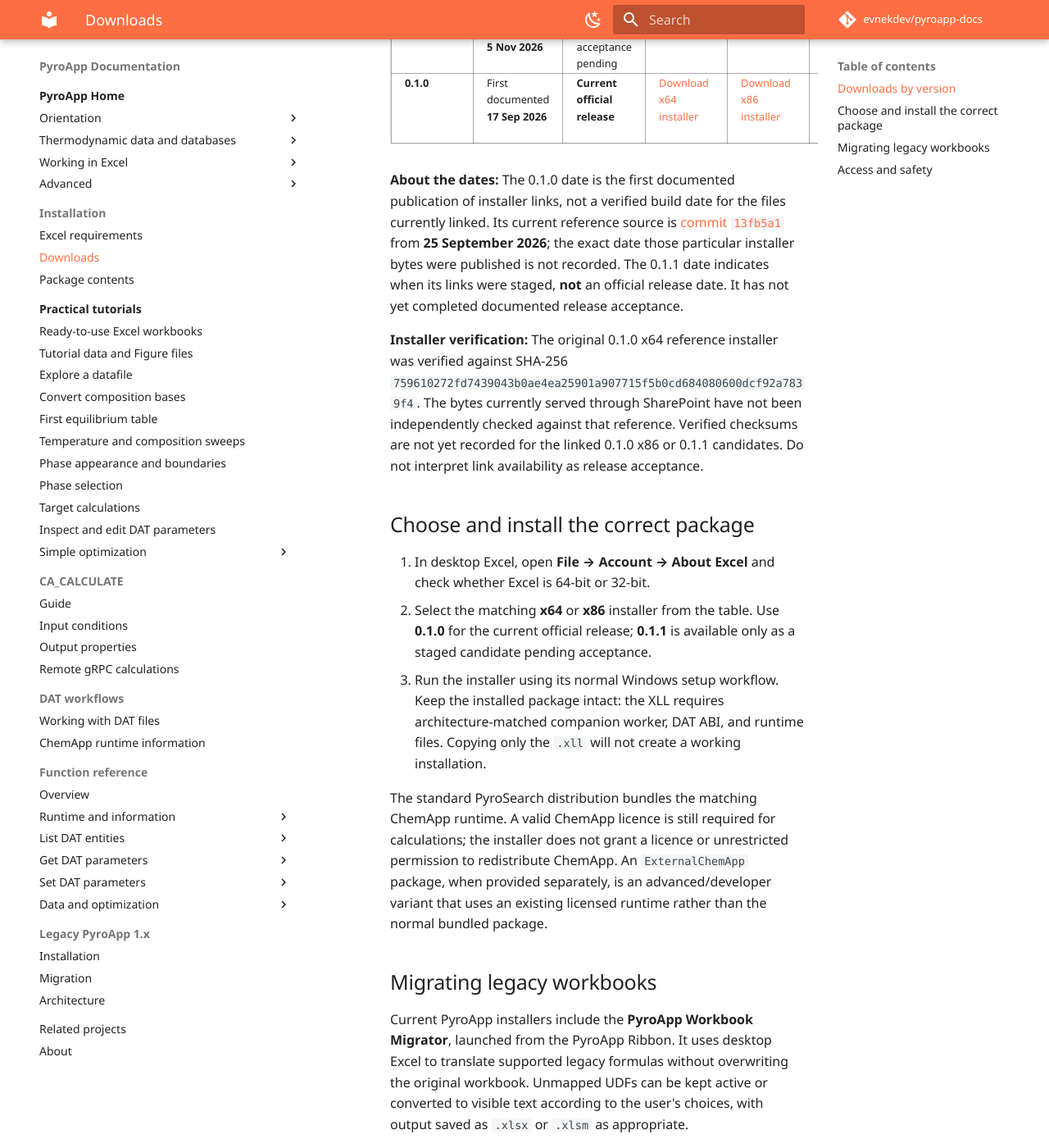
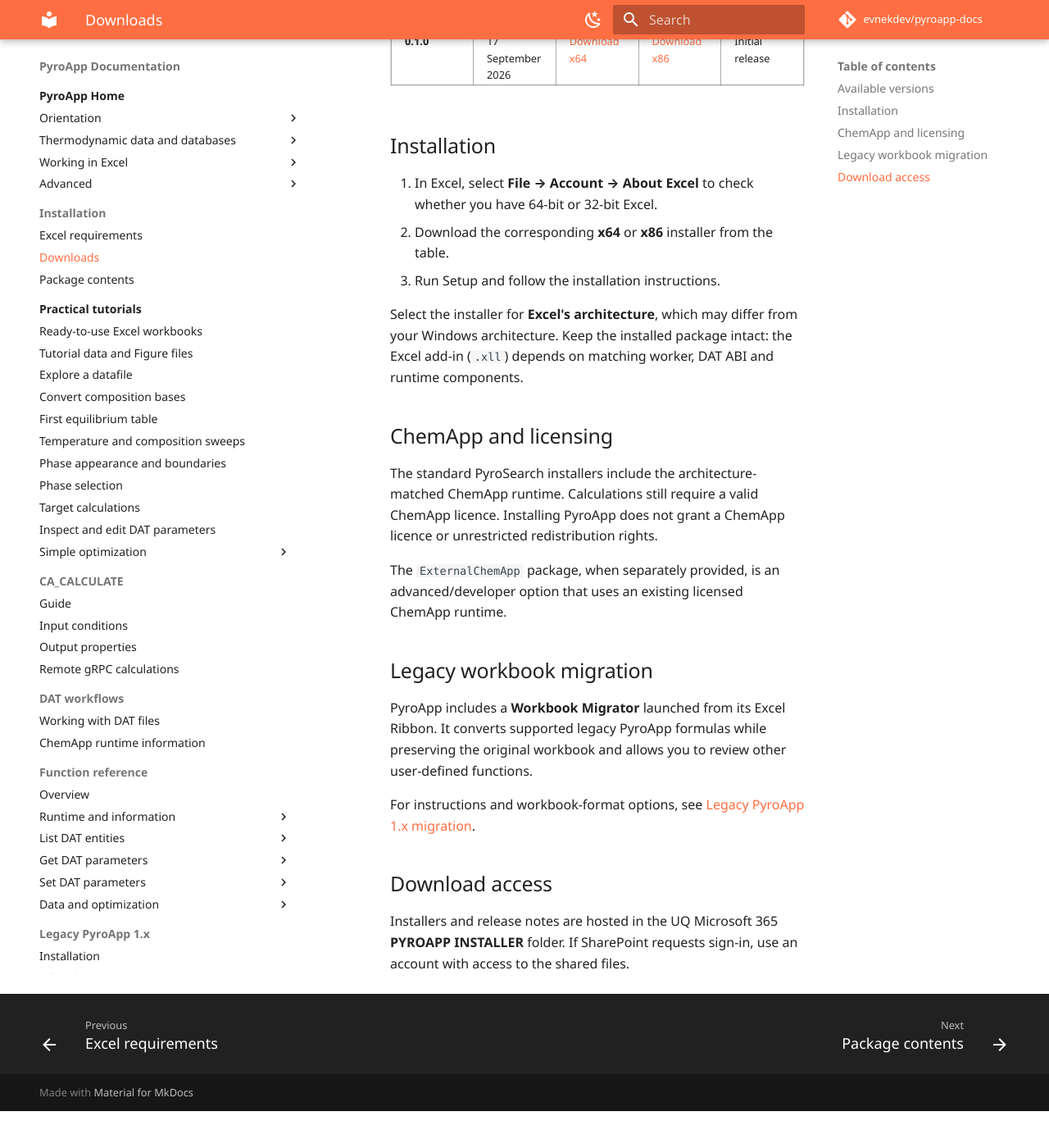
Before and after one commit to evnekdev/pyroapp-docs, an MkDocs documentation site: the page built from docs/download.md, in a window 1280 px wide and 1400 px high, scrolled down 460 px. Shown: the whole window at 82% size. Built offline with MkDocs 1.6.1 and Material for MkDocs 9.7.7, drawn with Linux system fonts in a browser that asks for light colours; some web fonts are replaced; comment, search, counter and statistics services are not loaded; after the commit the page ends 1815 px from its top, so only the background shows below that; some of the changed text lies outside the part shown.

Commit message:
docs: publish 0.1.1 as latest download and remove staging caveats (refs #3)

```diff
--- a/docs/download.md
+++ b/docs/download.md
@@ -1,34 +1,36 @@
 # Downloads
 
-PyroApp is a Microsoft Excel add-in for Windows. Choose the installer that matches the **architecture of Excel** (64-bit or 32-bit), not the architecture of Windows. Installers and release notes are hosted on UQ Microsoft 365; access may require a permitted account.
+Download the PyroApp installer for your version of Microsoft Excel on Windows. All versions remain available through UQ Microsoft 365.
 
-## Downloads by version
+## Available versions
 
-| Version | Release date | Status | x64 — 64-bit Excel | x86 — 32-bit Excel | Release notes |
-|---|---|---|---|---|---|
-| **0.1.1** | Not released; links staged **5 Nov 2026** | **Staged candidate** — acceptance pending | [Download x64 installer](https://uq-my.sharepoint.com/:u:/r/personal/uqenekho_uq_edu_au/Documents/PYROAPP%20INSTALLER/PyroApp-0.1.1-x64-Setup.exe?d=wa0cc65ce61984c5d9b5903cbb7a59195&csf=1&web=1&e=NYPMCD) | [Download x86 installer](https://uq-my.sharepoint.com/:u:/r/personal/uqenekho_uq_edu_au/Documents/PYROAPP%20INSTALLER/PyroApp-0.1.1-x86-Setup.exe?d=w036c3e16d1a8419ebb72d6de4fa15f3a&csf=1&web=1&e=8hCALy) | [CHANGELOG-0.1.1.md](https://uq-my.sharepoint.com/:t:/r/personal/uqenekho_uq_edu_au/Documents/PYROAPP%20INSTALLER/CHANGELOG-0.1.1.md?d=w675f38fd7ede474e9dffe5e166357c62&csf=1&web=1&e=np7z7t) |
-| **0.1.0** | First documented **17 Sep 2026** | **Current official release** | [Download x64 installer](https://uq-my.sharepoint.com/:u:/r/personal/uqenekho_uq_edu_au/Documents/PYROAPP%20INSTALLER/PyroApp-0.1.0-x64-Setup.exe?d=w61c832d74c784bdf93c986717d6ea66b&csf=1&web=1&e=nx4sIc) | [Download x86 installer](https://uq-my.sharepoint.com/:u:/r/personal/uqenekho_uq_edu_au/Documents/PYROAPP%20INSTALLER/PyroApp-0.1.0-x86-Setup.exe?d=w2dc1b2eda1ee47c2aa7d74b89e5f0957&csf=1&web=1&e=8sirYl) | Initial release; [source tag v0.1.0](https://github.com/evnekdev/pyroapprs/tree/v0.1.0) |
+**Latest release: PyroApp 0.1.1**
 
-**About the dates:** The 0.1.0 date is the first documented publication of installer links, not a verified build date for the files currently linked. Its current reference source is [commit `13fb5a1`](https://github.com/evnekdev/pyroapprs/commit/13fb5a1add84fb3c7bccfc807d11fe74575fbfb4) from **25 September 2026**; the exact date those particular installer bytes were published is not recorded. The 0.1.1 date indicates when its links were staged, **not** an official release date. It has not yet completed documented release acceptance.
+| Version | Release date | x64 — 64-bit Excel | x86 — 32-bit Excel | Release notes |
+|---|---|---|---|---|
+| **0.1.1** | 5 November 2026 | [Download x64](https://uq-my.sharepoint.com/:u:/r/personal/uqenekho_uq_edu_au/Documents/PYROAPP%20INSTALLER/PyroApp-0.1.1-x64-Setup.exe?d=wa0cc65ce61984c5d9b5903cbb7a59195&csf=1&web=1&e=NYPMCD) | [Download x86](https://uq-my.sharepoint.com/:u:/r/personal/uqenekho_uq_edu_au/Documents/PYROAPP%20INSTALLER/PyroApp-0.1.1-x86-Setup.exe?d=w036c3e16d1a8419ebb72d6de4fa15f3a&csf=1&web=1&e=8hCALy) | [What's new in 0.1.1](https://uq-my.sharepoint.com/:t:/r/personal/uqenekho_uq_edu_au/Documents/PYROAPP%20INSTALLER/CHANGELOG-0.1.1.md?d=w675f38fd7ede474e9dffe5e166357c62&csf=1&web=1&e=np7z7t) |
+| **0.1.0** | 17 September 2026 | [Download x64](https://uq-my.sharepoint.com/:u:/r/personal/uqenekho_uq_edu_au/Documents/PYROAPP%20INSTALLER/PyroApp-0.1.0-x64-Setup.exe?d=w61c832d74c784bdf93c986717d6ea66b&csf=1&web=1&e=nx4sIc) | [Download x86](https://uq-my.sharepoint.com/:u:/r/personal/uqenekho_uq_edu_au/Documents/PYROAPP%20INSTALLER/PyroApp-0.1.0-x86-Setup.exe?d=w2dc1b2eda1ee47c2aa7d74b89e5f0957&csf=1&web=1&e=8sirYl) | Initial release |
 
-**Installer verification:** The original 0.1.0 x64 reference installer was verified against SHA-256 `759610272fd7439043b0ae4ea25901a907715f5b0cd684080600dcf92a7839f4`. The bytes currently served through SharePoint have not been independently checked against that reference. Verified checksums are not yet recorded for the linked 0.1.0 x86 or 0.1.1 candidates. Do not interpret link availability as release acceptance.
+## Installation
 
-## Choose and install the correct package
+1. In Excel, select **File → Account → About Excel** to check whether you have 64-bit or 32-bit Excel.
+2. Download the corresponding **x64** or **x86** installer from the table.
+3. Run Setup and follow the installation instructions.
 
-1. In desktop Excel, open **File → Account → About Excel** and check whether Excel is 64-bit or 32-bit.
-2. Select the matching **x64** or **x86** installer from the table. Use **0.1.0** for the current official release; **0.1.1** is available only as a staged candidate pending acceptance.
-3. Run the installer using its normal Windows setup workflow. Keep the installed package intact: the XLL requires architecture-matched companion worker, DAT ABI, and runtime files. Copying only the `.xll` will not create a working installation.
+Select the installer for **Excel's architecture**, which may differ from your Windows architecture. Keep the installed package intact: the Excel add-in (`.xll`) depends on matching worker, DAT ABI and runtime components.
 
-The standard PyroSearch distribution bundles the matching ChemApp runtime. A valid ChemApp licence is still required for calculations; the installer does not grant a licence or unrestricted permission to redistribute ChemApp. An `ExternalChemApp` package, when provided separately, is an advanced/developer variant that uses an existing licensed runtime rather than the normal bundled package.
+## ChemApp and licensing
 
-## Migrating legacy workbooks
+The standard PyroSearch installers include the architecture-matched ChemApp runtime. Calculations still require a valid ChemApp licence. Installing PyroApp does not grant a ChemApp licence or unrestricted redistribution rights.
 
-Current PyroApp installers include the **PyroApp Workbook Migrator**, launched from the PyroApp Ribbon. It uses desktop Excel to translate supported legacy formulas without overwriting the original workbook. Unmapped UDFs can be kept active or converted to visible text according to the user's choices, with output saved as `.xlsx` or `.xlsm` as appropriate.
+The `ExternalChemApp` package, when separately provided, is an advanced/developer option that uses an existing licensed ChemApp runtime.
 
-See [Legacy PyroApp 1.x migration](migration-1.0.md) for the full procedure, safety checks, and workbook-format rules.
+## Legacy workbook migration
 
-## Access and safety
+PyroApp includes a **Workbook Migrator** launched from its Excel Ribbon. It converts supported legacy PyroApp formulas while preserving the original workbook and allows you to review other user-defined functions.
 
-The links above point to files in the UQ Microsoft 365 **PYROAPP INSTALLER** folder. If SharePoint requests authentication, use an account that has been granted access to the files.
+For instructions and workbook-format options, see [Legacy PyroApp 1.x migration](migration-1.0.md).
 
-Only install packages supplied through the controlled distribution. ChemApp licensing and protected datafile permissions remain in force for every version.
+## Download access
+
+Installers and release notes are hosted in the UQ Microsoft 365 **PYROAPP INSTALLER** folder. If SharePoint requests sign-in, use an account with access to the shared files.
```
